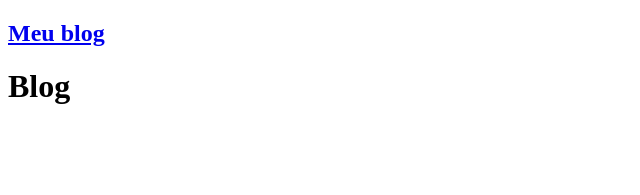
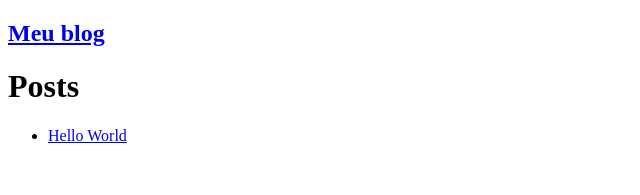
Before and after one commit to arthursiq5/blog, a Next.js app: page / in a window 1280 px wide. Shown: the top 195 px of the page, without its empty margins (0-640 px from the left). Built offline with nearby package versions, Linux system fonts and the light colour scheme.

Commit message:
Listados posts

```diff
--- /dev/null
+++ b/lib/posts.ts
@@ -0,0 +1,25 @@
+import { promises as fs } from "fs";
+import matter from "gray-matter";
+import path from "path";
+
+const getPosts = async () => {
+    const postsDirectory = path.join(process.cwd(), 'posts')
+    const filenames = await fs.readdir(postsDirectory)
+
+    return await Promise.all (
+        filenames.map(async (filename) => {
+            const filePath = path.join(postsDirectory, filename)
+            const fileContents = await fs.readFile(filePath, "utf8") // lê o conteúdo do arquivo na pasta de filepath
+            const document = matter(fileContents) // faz o parse dos dados
+
+            return {
+                slug: filename.replace(/\.md$/, ""),
+                title: document.data.title,
+                date: document.data.date,
+                markdown: document.content,
+            }
+        })
+    )
+}
+
+export default getPosts;
--- a/pages/index.tsx
+++ b/pages/index.tsx
@@ -1,11 +1,33 @@
 import type { NextPage } from 'next'
+import { AppProps } from 'next/app'
 import Head from 'next/head'
 import Image from 'next/image'
+import Link from 'next/link'
+import getPosts from '../lib/posts'
 
-const Home: NextPage = () => {
+const Blog: NextPage<{ posts: object[] }> = ({ posts }) => {
   return (
-    <h1>Blog</h1>
+    <>
+      <h1>Posts</h1>
+      <ul>
+        {posts.map(({slug, title}) => (
+          <li key={slug}>
+            <Link href={`/${slug}`}>
+              <a>{title}</a>
+            </Link>
+          </li>
+        ))}
+      </ul>
+    </>
   )
 }
 
-export default Home
+export async function getStaticProps() {
+  return {
+    props: {
+      posts: await getPosts(),
+    },
+  };
+}
+
+export default Blog
```
Also changed, not shown: 1 other file (tests, documents, lock files or other folders).
